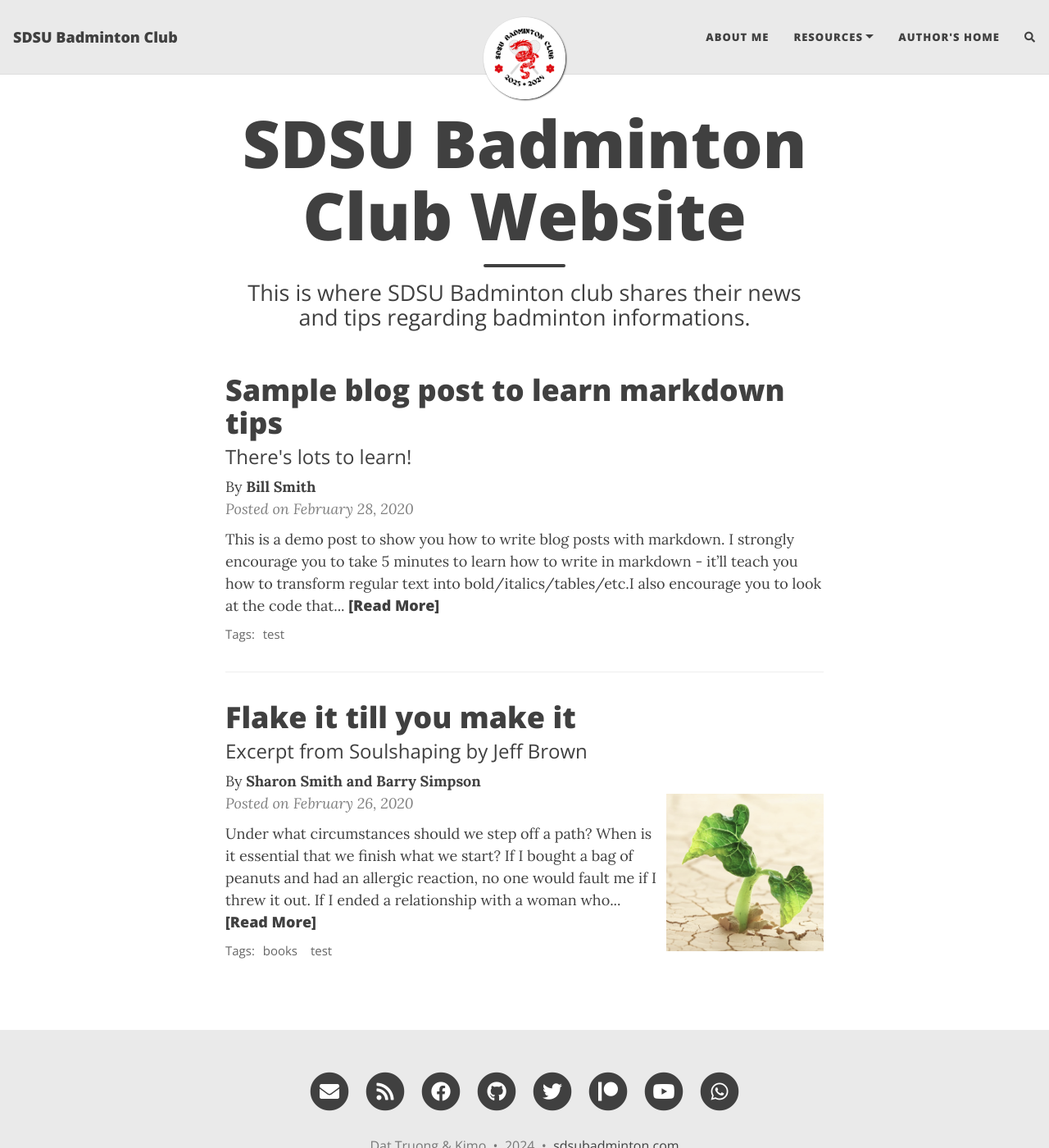
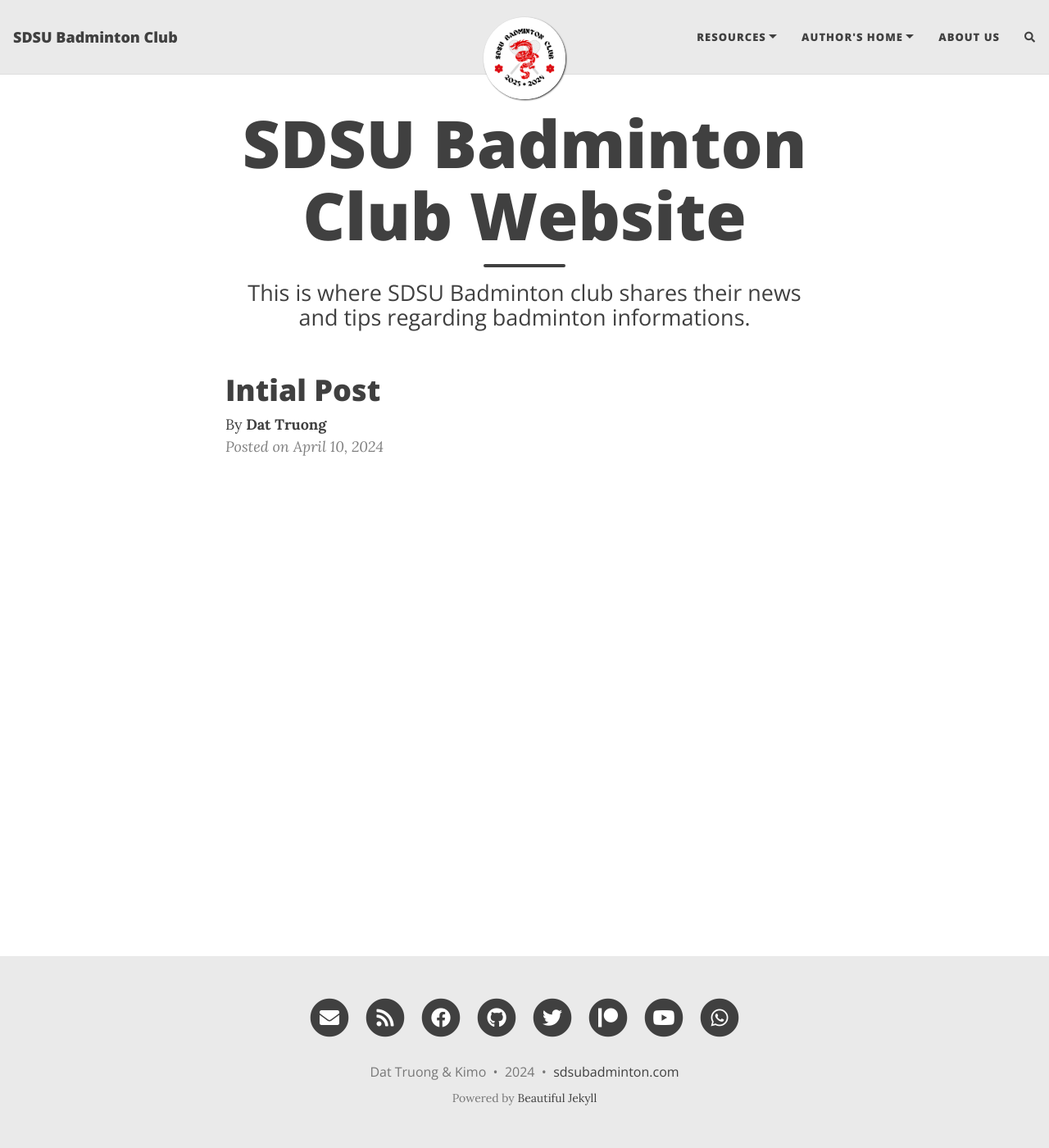
Before and after one commit to datpersonal/sdsubadminton, a Jekyll site: the page built from index.html, in a window 1280 px wide and 1400 px high. Shown: the whole window at 82% size. Built offline with Jekyll 4.4.1, drawn with Linux system fonts in a browser that asks for light colours; nearby versions of some CDN libraries; the list of posts is cut into pages by our own code; comment, search, counter and statistics services are not loaded.

Commit message:
add to dat branch

```diff
--- a/Gemfile
+++ b/Gemfile
@@ -3,3 +3,4 @@
 source "https://rubygems.org"
 
 gemspec
+gem 'jekyll-compose', group: [:jekyll_plugins]
--- a/_config.yml
+++ b/_config.yml
@@ -20,11 +20,13 @@
 ###############################################
 
 navbar-links:
-  About Me: "aboutme"
   Resources:
-    - Beautiful Jekyll: "https://beautifuljekyll.com"
-    - Learn markdown: "https://www.markdowntutorial.com/"
-  Author's home: "https://deanattali.com"
+    - Where To Play: "/wheretoplay/"
+    - Equipments:  "/equipments/"
+  Author's home:
+    - Dat Truong: "https://datpersonal.github.io"
+    - Kimo: "https://github.com/happykimo"
+  About Us: "aboutus"
 
 ################
 # --- Logo --- #
--- a/_posts/2020-02-26-flake-it-till-you-make-it.md
+++ /dev/null
@@ -1,18 +0,0 @@
----
-layout: post
-title: Flake it till you make it
-subtitle: Excerpt from Soulshaping by Jeff Brown
-cover-img: /assets/img/path.jpg
-thumbnail-img: /assets/img/thumb.png
-share-img: /assets/img/path.jpg
-tags: [books, test]
-author: Sharon Smith and Barry Simpson
----
-
-Under what circumstances should we step off a path? When is it essential that we finish what we start? If I bought a bag of peanuts and had an allergic reaction, no one would fault me if I threw it out. If I ended a relationship with a woman who hit me, no one would say that I had a commitment problem. But if I walk away from a seemingly secure route because my soul has other ideas, I am a flake?
-
-The truth is that no one else can definitively know the path we are here to walk. It’s tempting to listen—many of us long for the omnipotent other—but unless they are genuine psychic intuitives, they can’t know. All others can know is their own truth, and if they’ve actually done the work to excavate it, they will have the good sense to know that they cannot genuinely know anyone else’s. Only soul knows the path it is here to walk. Since you are the only one living in your temple, only you can know its scriptures and interpretive structure.
-
-At the heart of the struggle are two very different ideas of success—survival-driven and soul-driven. For survivalists, success is security, pragmatism, power over others. Success is the absence of material suffering, the nourishing of the soul be damned. It is an odd and ironic thing that most of the material power in our world often resides in the hands of younger souls. Still working in the egoic and material realms, they love the sensations of power and focus most of their energy on accumulation. Older souls tend not to be as materially driven. They have already played the worldly game in previous lives and they search for more subtle shades of meaning in this one—authentication rather than accumulation. They are often ignored by the culture at large, although they really are the truest warriors.
-
-A soulful notion of success rests on the actualization of our innate image. Success is simply the completion of a soul step, however unsightly it may be. We have finished what we started when the lesson is learned. What a fear-based culture calls a wonderful opportunity may be fruitless and misguided for the soul. Staying in a passionless relationship may satisfy our need for comfort, but it may stifle the soul. Becoming a famous lawyer is only worthwhile if the soul demands it. It is an essential failure if you are called to be a monastic this time around. If you need to explore and abandon ten careers in order to stretch your soul toward its innate image, then so be it. Flake it till you make it.
--- /dev/null
+++ b/_posts/2024-04-10-intial-post.md
@@ -0,0 +1,6 @@
+---
+layout: post
+title: Intial Post
+author: Dat Truong
+date: 2024-04-10 23:02 +0000
+---
--- a/aboutme.md
+++ /dev/null
@@ -1,16 +0,0 @@
----
-layout: page
-title: About me
-subtitle: Why you'd want to go on a date with me
----
-
-My name is Inigo Montoya. I have the following qualities:
-
-- I rock a great mustache
-- I'm extremely loyal to my family
-
-What else do you need?
-
-### My story
-
-To be honest, I'm having some trouble remembering right now, so why don't you just watch [my movie](https://en.wikipedia.org/wiki/The_Princess_Bride_%28film%29) and it will answer **all** your questions.
```
Also changed, not shown: aboutus.md (added, +5 -0 lines), equipments.md (added, +7 -0 lines), Gemfile.lock, _posts/_2020-02-26-flake-it-till-you-make-it.md (renamed from _posts/2020-02-28-sample-markdown.md), 11 other files.
